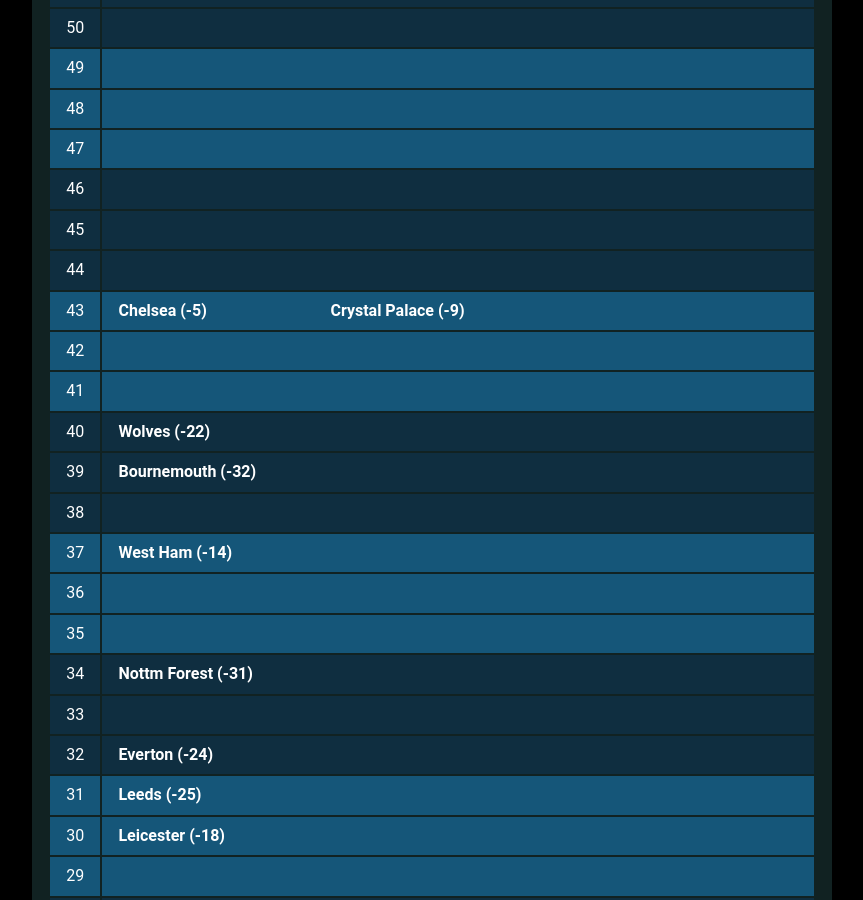
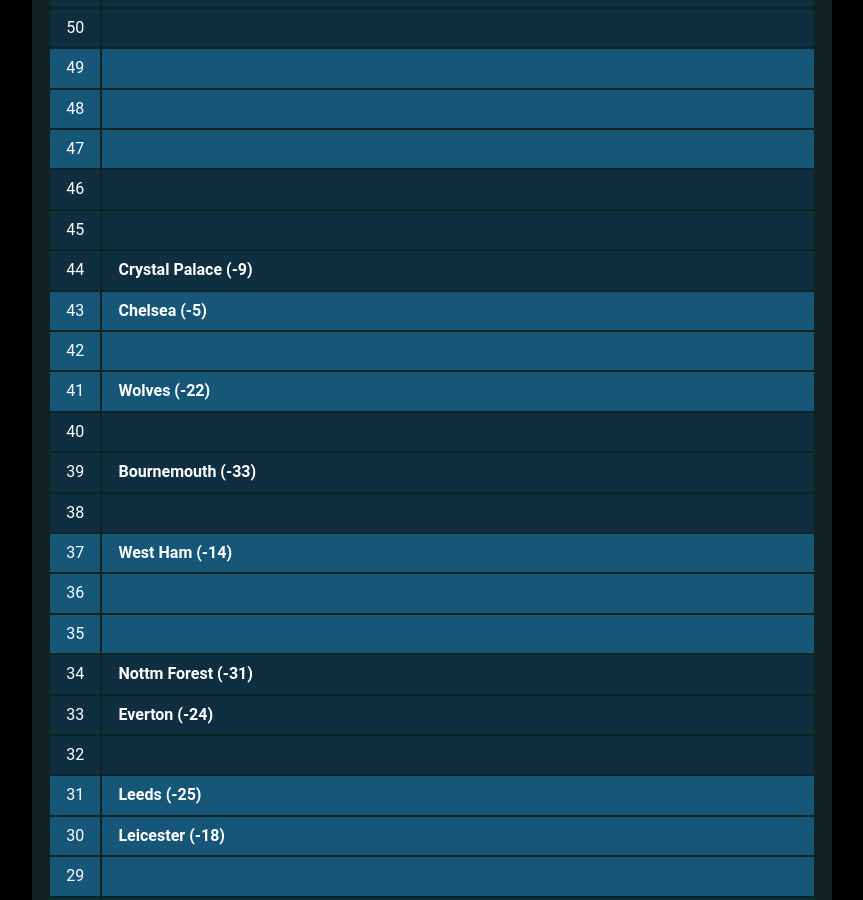
Before and after one commit to muru/muru.github.io, a Jekyll site: the page built from resources.md, in a window 1280 px wide and 900 px high, scrolled down 2891 px. Shown: the whole window, without its empty margins (208-1071 px from the left). Built offline with Jekyll 4.4.1, drawn with Linux system fonts in a browser that asks for light colours; some web fonts are replaced; some of the changed text lies outside the part shown.

Commit message:
updated cann-table: Sun 21 May 01:26:06 JST 2023

```diff
--- a/cann-table.html
+++ b/cann-table.html
@@ -86,6 +86,7 @@
 		<td class="cann-point"> 69 </td>
 		<td class="cann-clubs">
 			<span class="club-name"> Newcastle (35) </span>
+			<span class="club-name"> Man Utd (11) </span>
 		</td>
  	</tr>
 	<tr class="cann-row-2">
@@ -101,13 +102,12 @@
 	<tr class="cann-row-1">
 		<td class="cann-point"> 66 </td>
 		<td class="cann-clubs">
-			<span class="club-name"> Man Utd (10) </span>
+			<span class="club-name"> Liverpool (28) </span>
 		</td>
  	</tr>
 	<tr class="cann-row-1">
 		<td class="cann-point"> 65 </td>
 		<td class="cann-clubs">
-			<span class="club-name"> Liverpool (28) </span>
 		</td>
  	</tr>
 	<tr class="cann-row-2">
@@ -144,18 +144,19 @@
 		<td class="cann-point"> 58 </td>
 		<td class="cann-clubs">
 			<span class="club-name"> Brighton (18) </span>
+			<span class="club-name"> Aston Villa (4) </span>
 		</td>
  	</tr>
 	<tr class="cann-row-2">
 		<td class="cann-point"> 57 </td>
 		<td class="cann-clubs">
-			<span class="club-name"> Tottenham (6) </span>
-			<span class="club-name"> Aston Villa (4) </span>
+			<span class="club-name"> Tottenham (4) </span>
 		</td>
  	</tr>
 	<tr class="cann-row-2">
 		<td class="cann-point"> 56 </td>
 		<td class="cann-clubs">
+			<span class="club-name"> Brentford (11) </span>
 		</td>
  	</tr>
 	<tr class="cann-row-1">
@@ -171,18 +172,17 @@
 	<tr class="cann-row-1">
 		<td class="cann-point"> 53 </td>
 		<td class="cann-clubs">
-			<span class="club-name"> Brentford (9) </span>
 		</td>
  	</tr>
 	<tr class="cann-row-2">
 		<td class="cann-point"> 52 </td>
 		<td class="cann-clubs">
+			<span class="club-name"> Fulham (3) </span>
 		</td>
  	</tr>
 	<tr class="cann-row-2">
 		<td class="cann-point"> 51 </td>
 		<td class="cann-clubs">
-			<span class="club-name"> Fulham (3) </span>
 		</td>
  	</tr>
 	<tr class="cann-row-2">
@@ -218,13 +218,13 @@
 	<tr class="cann-row-2">
 		<td class="cann-point"> 44 </td>
 		<td class="cann-clubs">
+			<span class="club-name"> Crystal Palace (-9) </span>
 		</td>
  	</tr>
 	<tr class="cann-row-1">
 		<td class="cann-point"> 43 </td>
 		<td class="cann-clubs">
 			<span class="club-name"> Chelsea (-5) </span>
-			<span class="club-name"> Crystal Palace (-9) </span>
 		</td>
  	</tr>
 	<tr class="cann-row-1">
@@ -235,18 +235,18 @@
 	<tr class="cann-row-1">
 		<td class="cann-point"> 41 </td>
 		<td class="cann-clubs">
+			<span class="club-name"> Wolves (-22) </span>
 		</td>
  	</tr>
 	<tr class="cann-row-2">
 		<td class="cann-point"> 40 </td>
 		<td class="cann-clubs">
-			<span class="club-name"> Wolves (-22) </span>
 		</td>
  	</tr>
 	<tr class="cann-row-2">
 		<td class="cann-point"> 39 </td>
 		<td class="cann-clubs">
-			<span class="club-name"> Bournemouth (-32) </span>
+			<span class="club-name"> Bournemouth (-33) </span>
 		</td>
  	</tr>
 	<tr class="cann-row-2">
@@ -279,12 +279,12 @@
 	<tr class="cann-row-2">
 		<td class="cann-point"> 33 </td>
 		<td class="cann-clubs">
+			<span class="club-name"> Everton (-24) </span>
 		</td>
  	</tr>
 	<tr class="cann-row-2">
 		<td class="cann-point"> 32 </td>
 		<td class="cann-clubs">
-			<span class="club-name"> Everton (-24) </span>
 		</td>
  	</tr>
 	<tr class="cann-row-1">
```
Also changed, not shown: other parts of cann-table.html (+1 -1 lines).
